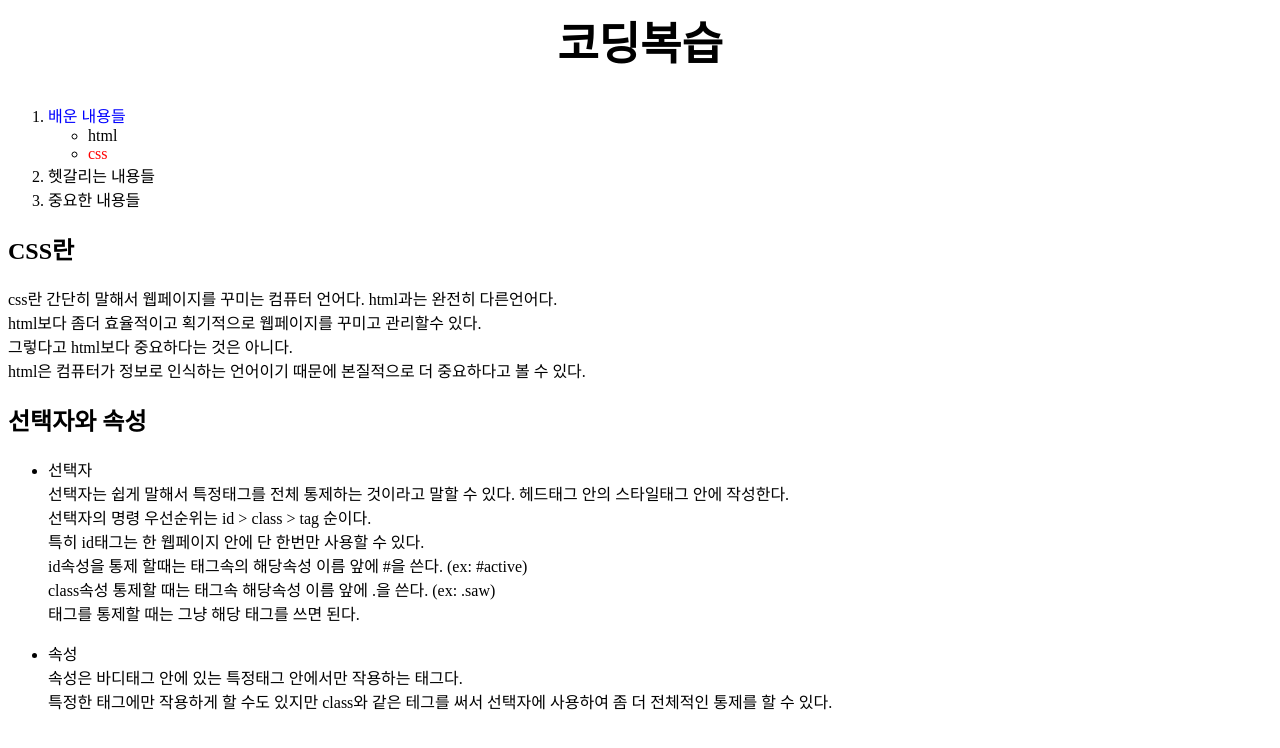
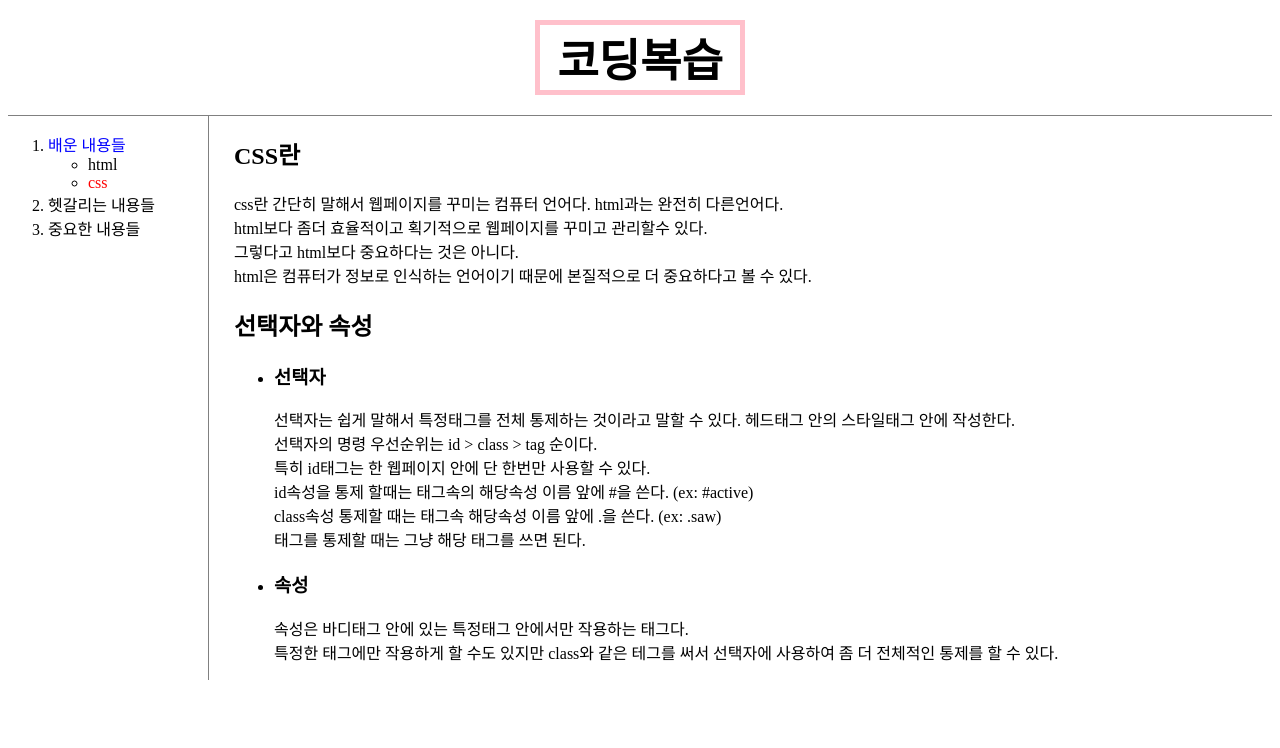
Before and after one commit to dudwn7504/-1, a plain HTML site: page css.html in a window 1280 px wide. Drawn offline with Linux system fonts and the light colour scheme.

Commit message:
version3

```diff
--- a/css.html
+++ b/css.html
@@ -1,4 +1,4 @@
-<!<!DOCTYPE html>
+<!DOCTYPE html>
 <html>
 <head>
   <title>CSS</title>
@@ -11,12 +11,26 @@
   h1 {
     font-size: 45px;
     text-align: center;
+    border:5px solid pink;
+    width:200px;
+    margin:auto;
+    margin-top: 20px;
+    margin-bottom: 20px
+  }
+  #grid {
+    display: grid;
+    grid-template-columns: 200px 1fr;
+    border-top: 1px solid gray;
+  }
+  #grid #article {
+    border-left: 1px solid gray;
+    padding-left: 25px;
   }
   </style>
   </head>
   <body>
-    <h1><a href="index.html">코딩복습</h1>
-<P>
+      <h1><a href="index.html">코딩복습</a></h1>
+<div id="grid">
         <ol>
           <li><a href="1.html" style="color:blue";>배운 내용들</a></li>
           <ul>
@@ -26,19 +40,16 @@
           <li><a href="2.html">헷갈리는 내용들</a></li>
           <li><a href="3.html">중요한 내용들</a></li>
         </ol>
-      </p>
-<p>
+    <div id="article">
         <h2>CSS란</h2>
         css란 간단히 말해서 웹페이지를 꾸미는 컴퓨터 언어다. html과는 완전히 다른언어다.
         <br>html보다 좀더 효율적이고 획기적으로 웹페이지를 꾸미고 관리할수 있다.
         <br>그렇다고 html보다 중요하다는 것은 아니다.
         <br>html은 컴퓨터가 정보로 인식하는 언어이기 때문에 본질적으로 더 중요하다고 볼 수 있다.
-</p>
-<p>
+
     <h2>선택자와 속성</h2>
     <ul>
-    <p>
-    <li>선택자</li>
+     <li><h3>선택자</h3></li>
       선택자는 쉽게 말해서 특정태그를 전체 통제하는 것이라고 말할 수 있다.
       헤드태그 안의 스타일태그 안에 작성한다.
       <br>선택자의 명령 우선순위는 id > class > tag 순이다.
@@ -46,15 +57,13 @@
       <br>id속성을 통제 할때는 태그속의 해당속성 이름 앞에 #을 쓴다. (ex: #active)
       <br>class속성 통제할 때는 태그속 해당속성 이름 앞에 .을 쓴다. (ex: .saw)
       <br>태그를 통제할 때는 그냥 해당 태그를 쓰면 된다.
-    </p>
 
-    <p>
-    <li>속성</li>
+     <li><h3>속성</h3></li>
       속성은 바디태그 안에 있는 특정태그 안에서만 작용하는 태그다.
       <br>특정한 태그에만 작용하게 할 수도 있지만 class와 같은 테그를 써서 선택자에 사용하여
       좀 더 전체적인 통제를 할 수 있다.
-    </p>
       </ul>
-  </p>
+  </div>
+</div>
     </body>
 </html>
```
Also changed, not shown: 1.html (+26 -2 lines), 2.html (+19 -1 lines), 3.html (+20 -2 lines), html.html (+22 -7 lines), index.html (+19 -2 lines). Lines whose indentation alone changed are shown as unchanged.
